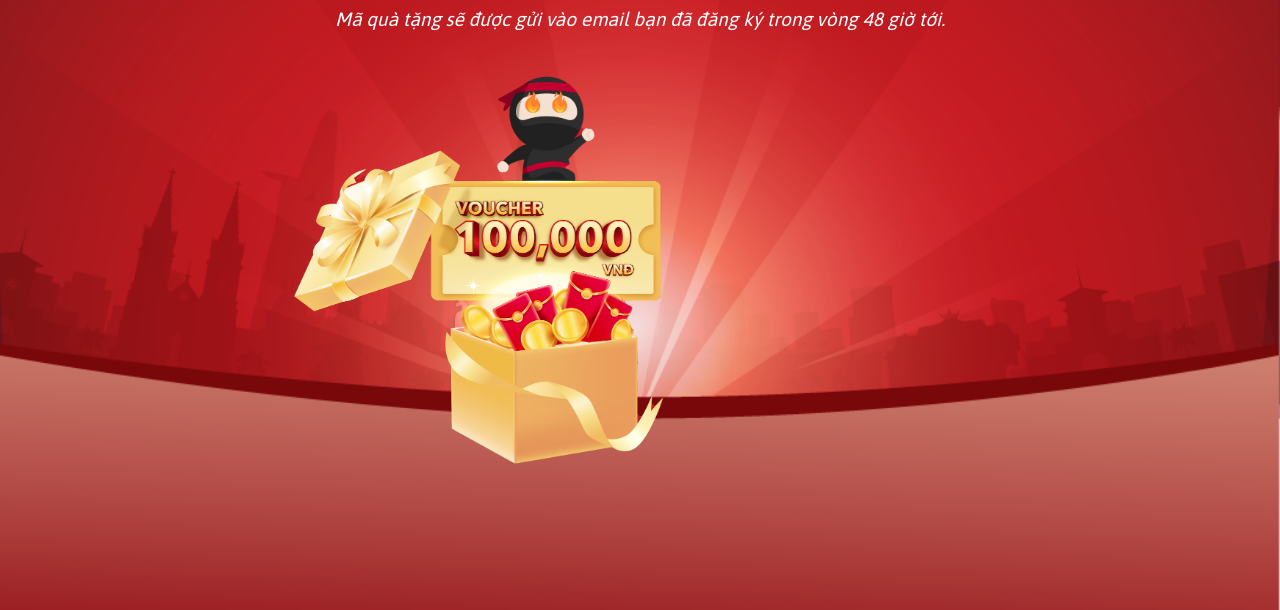
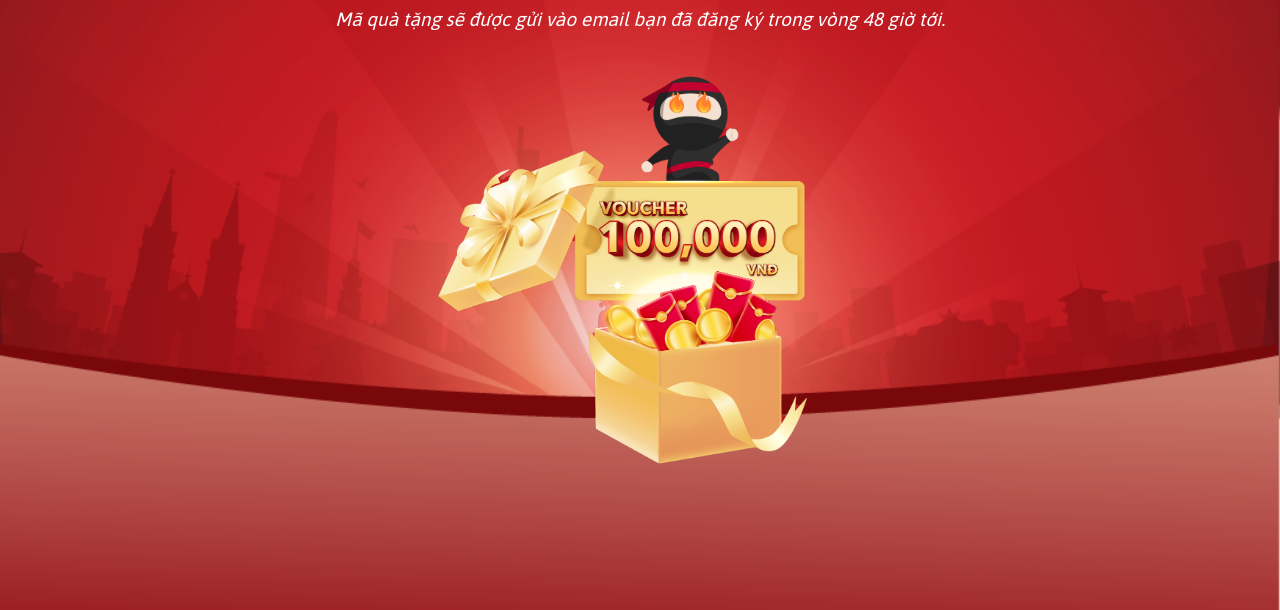
Before and after one commit to dung812/task-1-intern, a website: page step-7-voucher.html in a window 1280 px wide. Shown: the part 190-800 px from the top of the page. Drawn offline with Linux system fonts and the light colour scheme.

Commit message:
fix voucher page

```diff
--- a/assets/sass/_voucher.scss
+++ b/assets/sass/_voucher.scss
@@ -1,6 +1,6 @@
 .voucher-img {
     width: 35%;
-    margin: 0 30% 0 20%;
+    margin: 0 auto;
 }
 
 /*==================== MEDIA QUERIES ====================*/
```
Also changed, not shown: assets/css/style.css.
